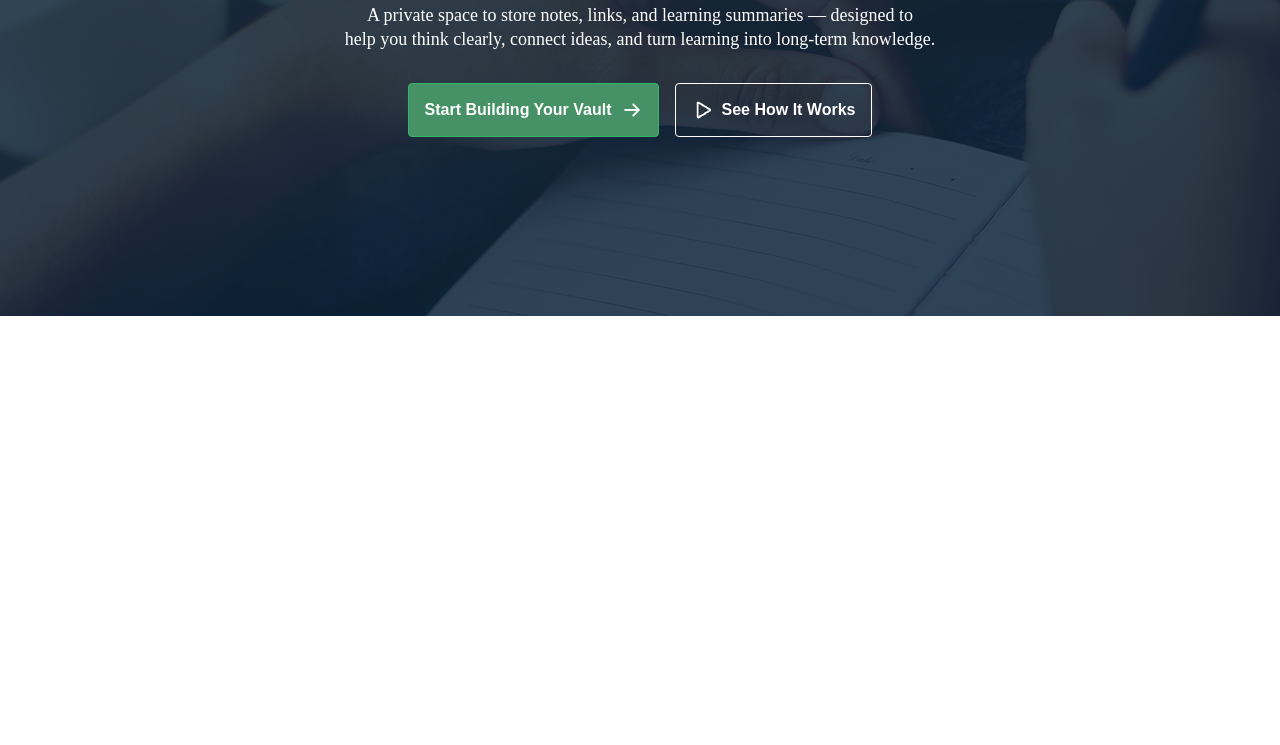
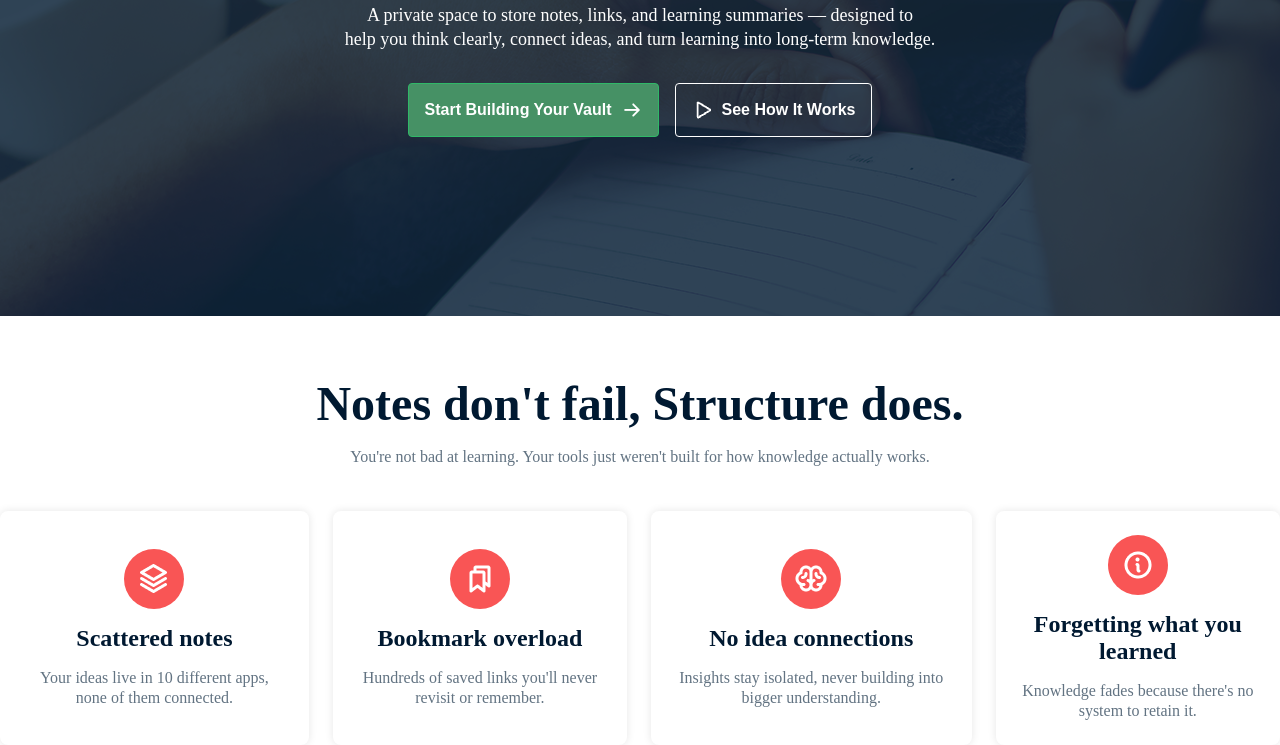
Before and after one commit to sakibahamedsihab/A01-8th-Jan, a plain HTML site: page index.html in a window 1280 px wide. Shown: the part 446-1191 px from the top of the page. Before the commit the page ends 800 px from the top, so only its background shows below. Drawn offline with Linux system fonts and the light colour scheme.

Commit message:
fix the card heigth issue

```diff
--- a/index.html
+++ b/index.html
@@ -56,5 +56,50 @@
             </div>
         </div>
     </header>
+
+    <section id="note">
+        <div class="note-container">
+            <div class="note-info">
+                <h2 class="note-heading">
+                    Notes don't fail, Structure does.
+                </h2>
+                <p class="note-text">
+                    You're not bad at learning. Your tools just weren't built for how knowledge actually works.
+                </p>
+            </div>
+
+            <div class="note-card-container">
+                <div class="note-card">
+                    <div class="card-image">
+                        <img src="./assets/Vector.png" alt="">
+                    </div>
+                    <p class="card-title">Scattered notes</p>
+                    <div class="card-text">Your ideas live in 10 different apps, none of them connected.</div>
+                </div>
+                <div class="note-card">
+                    <div class="card-image">
+                        <img src="./assets/Bookmarks.png" alt="">
+                    </div>
+                    <p class="card-title">Bookmark overload</p>
+                    <div class="card-text">Hundreds of saved links you'll never revisit or remember.</div>
+                </div>
+                <div class="note-card">
+                    <div class="card-image">
+                        <img src="./assets/Brain.png" alt="">
+                    </div>
+                    <p class="card-title">No idea connections</p>
+                    <div class="card-text">Insights stay isolated, never building into bigger understanding.</div>
+                </div>
+                <div class="note-card">
+                    <div class="card-image">
+                        <img src="./assets/Info.png" alt="">
+                    </div>
+                    <p class="card-title">Forgetting what
+                    you learned</p>
+                    <div class="card-text">Knowledge fades because there's no system to retain it.</div>
+                </div>
+            </div>
+        </div>
+    </section>
 </body>
 </html>
--- a/styles/style.css
+++ b/styles/style.css
@@ -125,3 +125,69 @@
 
 
 /* styling note section */
+
+#note .note-info {
+    max-width: 1360px;
+    margin: 0 auto;
+
+    display: flex;
+    flex-direction: column;
+    align-items: center;
+}
+#note .note-card-container {
+    max-width: 1360px;
+    margin: 0 auto;
+
+    display: flex;
+    align-items: stretch;
+    justify-content: center;
+    gap: 24px;
+}
+
+#note .note-container .note-info .note-heading {
+    font-size: 48px;
+    font-weight: bold;
+    color: #001931;
+    margin-top: 60px;
+    margin-bottom: 16px;
+}
+#note .note-container .note-info .note-text {
+    font-size: 16px;
+    line-height: 20px;
+    color: #627382;
+    margin-bottom: 44px;
+}
+
+.note-card {
+    padding: 24px;
+    border-radius: 8px;
+    background-color: #FFFFFF;
+    max-width: 322px;
+    max-height: 300px;
+    display: flex;
+    flex-direction: column;
+    align-items: center;
+    justify-content: center;
+    text-align: center;
+    box-shadow: 0 0 8px 0 #0000001a;
+    gap: 16px;
+}
+.card-image {
+    width: 60px;
+    height: 60px;
+    border-radius: 50%;
+    background-color: #F95555;
+    display: flex;
+    align-items: center;
+    justify-content: center;
+}
+.note-card .card-title {
+    font-size: 24px;
+    font-weight: 600;
+    color: #001931;
+}
+.note-card .card-text {
+    font-size: 16px;
+    line-height: 20px;
+    color: #627382;
+}
```
